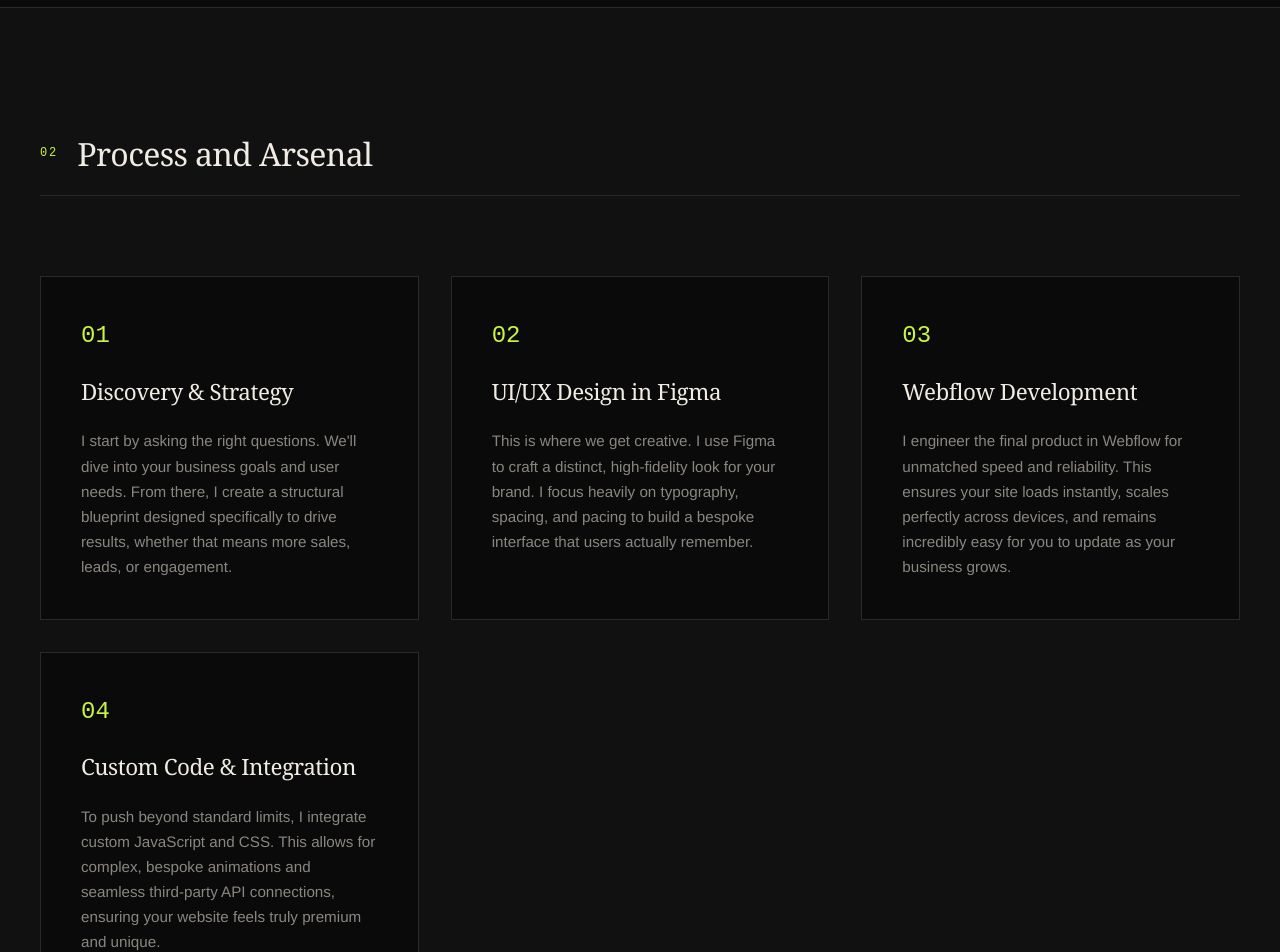
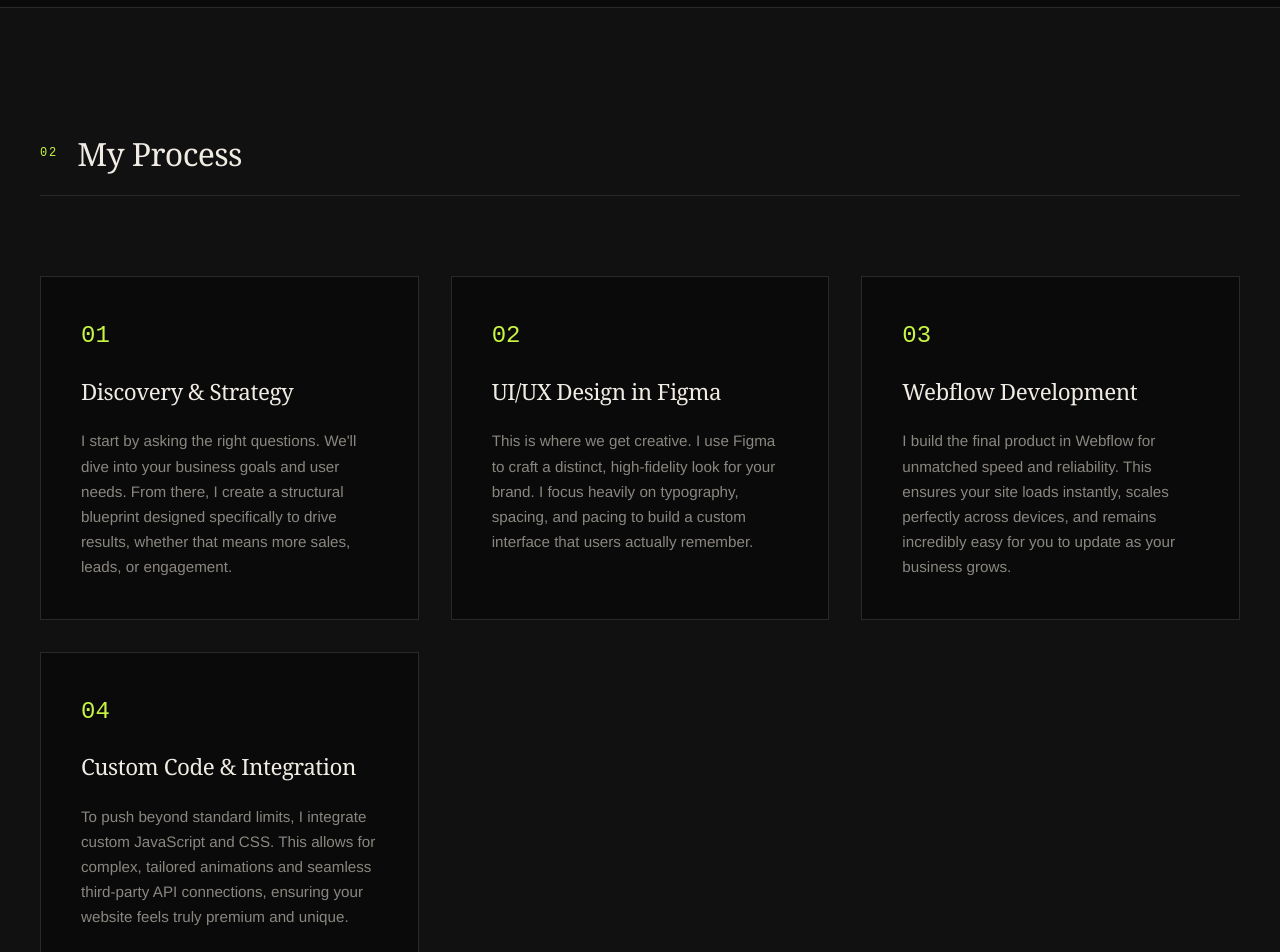
Before and after one commit to MaleekT/My-Portfolio, a Next.js app: page / in a window 1280 px wide. Shown: the part 2660-3612 px from the top of the page. Built offline with nearby package versions, Linux system fonts and the light colour scheme.

Commit message:
update words

```diff
--- a/app/page.tsx
+++ b/app/page.tsx
@@ -37,17 +37,17 @@ const processData = [
   {
     id: "02",
     title: "UI/UX Design in Figma",
-    description: "This is where we get creative. I use Figma to craft a distinct, high-fidelity look for your brand. I focus heavily on typography, spacing, and pacing to build a bespoke interface that users actually remember."
+    description: "This is where we get creative. I use Figma to craft a distinct, high-fidelity look for your brand. I focus heavily on typography, spacing, and pacing to build a custom interface that users actually remember."
   },
   {
     id: "03",
     title: "Webflow Development",
-    description: "I engineer the final product in Webflow for unmatched speed and reliability. This ensures your site loads instantly, scales perfectly across devices, and remains incredibly easy for you to update as your business grows."
+    description: "I build the final product in Webflow for unmatched speed and reliability. This ensures your site loads instantly, scales perfectly across devices, and remains incredibly easy for you to update as your business grows."
   },
   {
     id: "04",
     title: "Custom Code & Integration",
-    description: "To push beyond standard limits, I integrate custom JavaScript and CSS. This allows for complex, bespoke animations and seamless third-party API connections, ensuring your website feels truly premium and unique."
+    description: "To push beyond standard limits, I integrate custom JavaScript and CSS. This allows for complex, tailored animations and seamless third-party API connections, ensuring your website feels truly premium and unique."
   }
 ];
 
@@ -223,7 +223,7 @@ export default function HomePage() {
         <motion.div initial={{ opacity: 0, x: -30 }} animate={processInView ? { opacity: 1, x: 0 } : { opacity: 0, x: -30 }} transition={{ duration: 0.8, ease: [0.16, 1, 0.3, 1] }} style={{ display: "flex", alignItems: "center", justifyContent: "space-between", marginBottom: "5rem", paddingBottom: "1.5rem", borderBottom: "1px solid var(--border)" }}>
           <div style={{ display: "flex", alignItems: "center", gap: "1.2rem" }}>
             <span style={{ fontFamily: "var(--font-mono)", fontSize: "0.75rem", color: "var(--accent)", letterSpacing: "0.15em", textTransform: "uppercase" }}>02</span>
-            <h2 style={{ fontFamily: "var(--font-display)", fontSize: "clamp(1.2rem, 2.5vw, 2rem)", fontWeight: 400, letterSpacing: "-0.02em", color: "var(--fg)" }}>Process and Arsenal</h2>
+            <h2 style={{ fontFamily: "var(--font-display)", fontSize: "clamp(1.2rem, 2.5vw, 2rem)", fontWeight: 400, letterSpacing: "-0.02em", color: "var(--fg)" }}>My Process</h2>
           </div>
         </motion.div>
 
```
